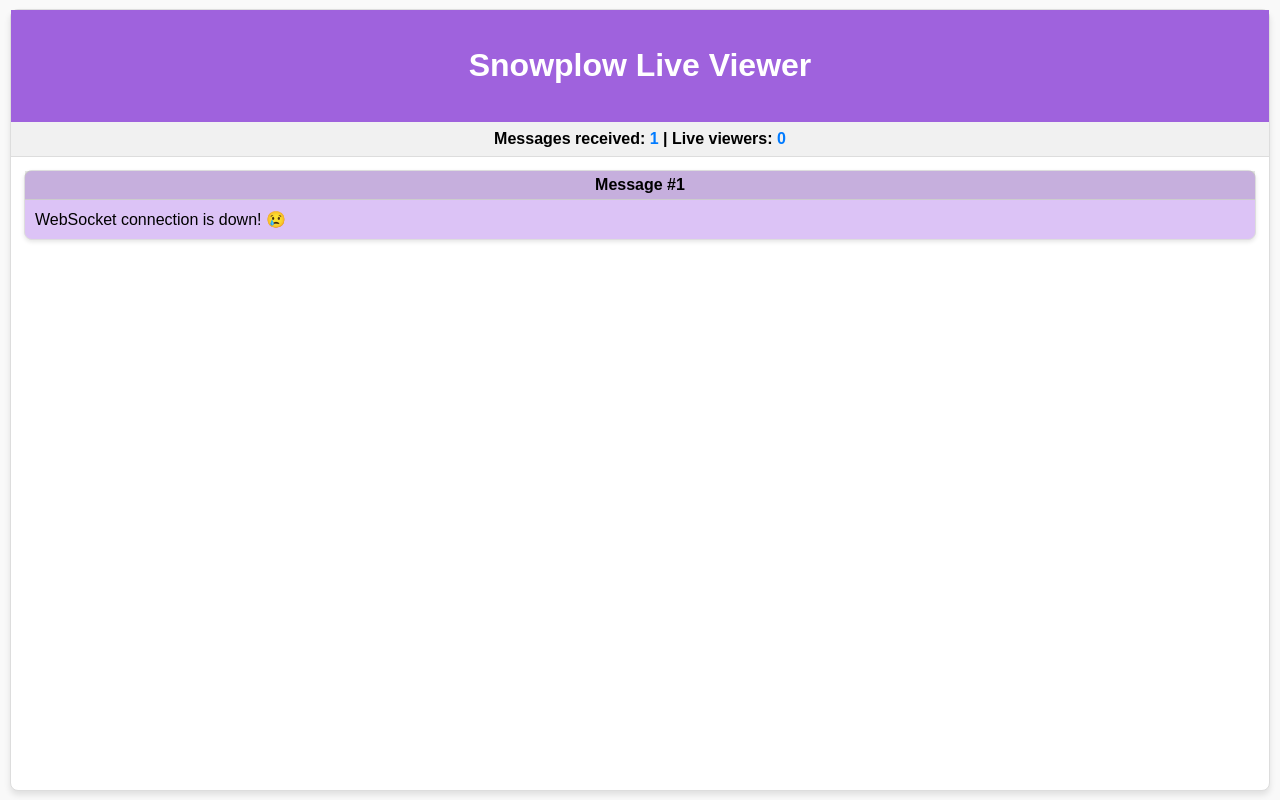
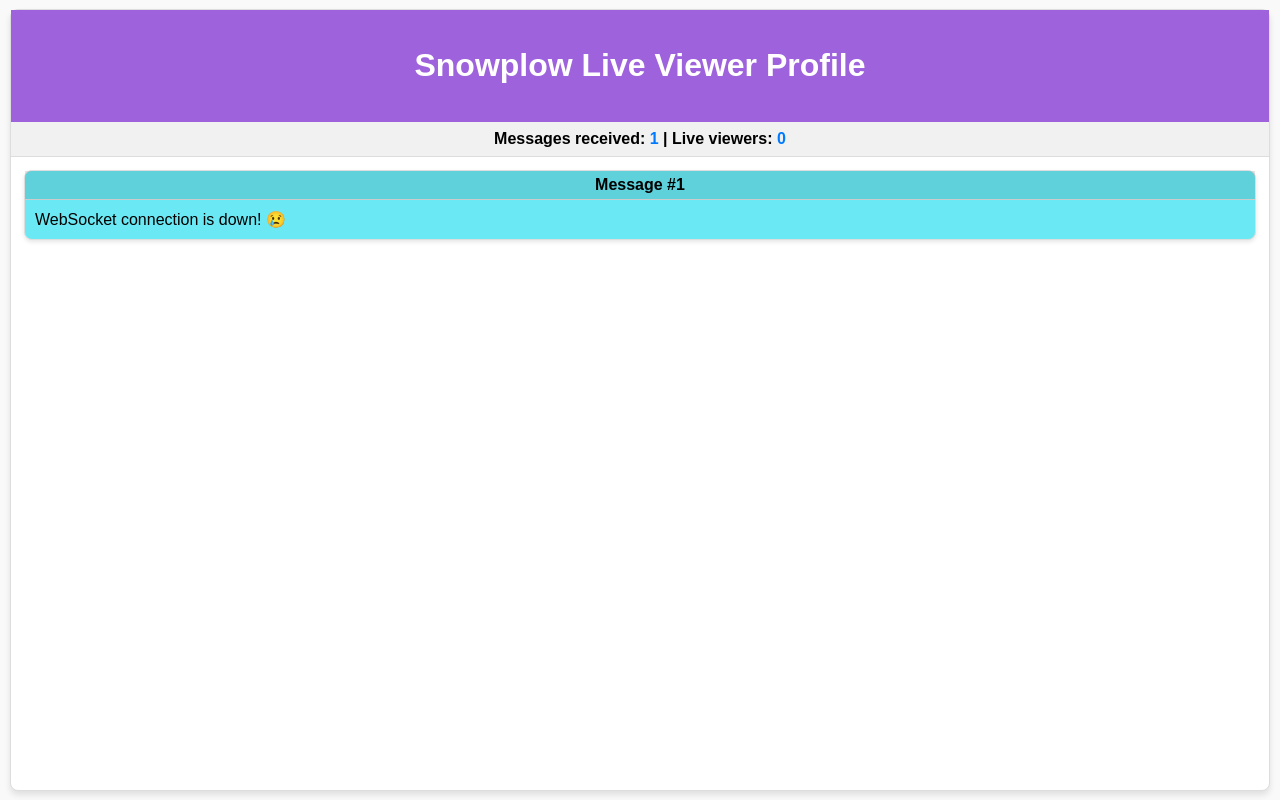
Before and after one commit to snowplow-industry-solutions/kafka-live-viewer-profiles, a plain HTML site: page live-viewer-frontend/public/index.html in a window 1280 px wide. Drawn offline with Linux system fonts and the light colour scheme.

Commit message:
Fixes frontend title and colors

```diff
--- a/live-viewer-frontend/public/index.html
+++ b/live-viewer-frontend/public/index.html
@@ -3,14 +3,13 @@
 <head>
     <meta charset="UTF-8">
     <meta name="viewport" content="width=device-width, initial-scale=1.0">
-    <title>Snowplow Live Viewer</title>
+    <title>Snowplow Live Viewer Profile</title>
     <link rel="stylesheet" href="/css/styles.css">
 </head>
 <body>
     <div class="container">
         <div class="header">
-            <h1>Snowplow Live Viewer</h1>
-            <h3 id="status" style="display:none;">Disconnected</h1>
+            <h1/>
         </div>
         <div class="counter">
             Messages received: <span id="message-count">0</span> |
--- a/live-viewer-frontend/public/js/scripts.js
+++ b/live-viewer-frontend/public/js/scripts.js
@@ -5,9 +5,12 @@
 const viewerCountSpan = document.getElementById("viewer-count")
 const viewerIdColors = {}
 const colorPalette = [
-    '#DCC3F6', '#6AE9F4', '#FEC0B1', '#FD5F37', "#FFB6C1",
+    '#6AE9F4', '#DCC3F6', '#FEC0B1', '#FD5F37', "#FFB6C1",
     "#FFD700", "#87CEFA", "#90EE90", "#FFA07A", "#9370DB",
 ]
+
+const h1Title = document.querySelector(".container .header h1")
+h1Title.textContent = document.title
 
 let openStatusReported = false
 let closeStatusReported = false
```
Also changed, not shown: 2 other files.
